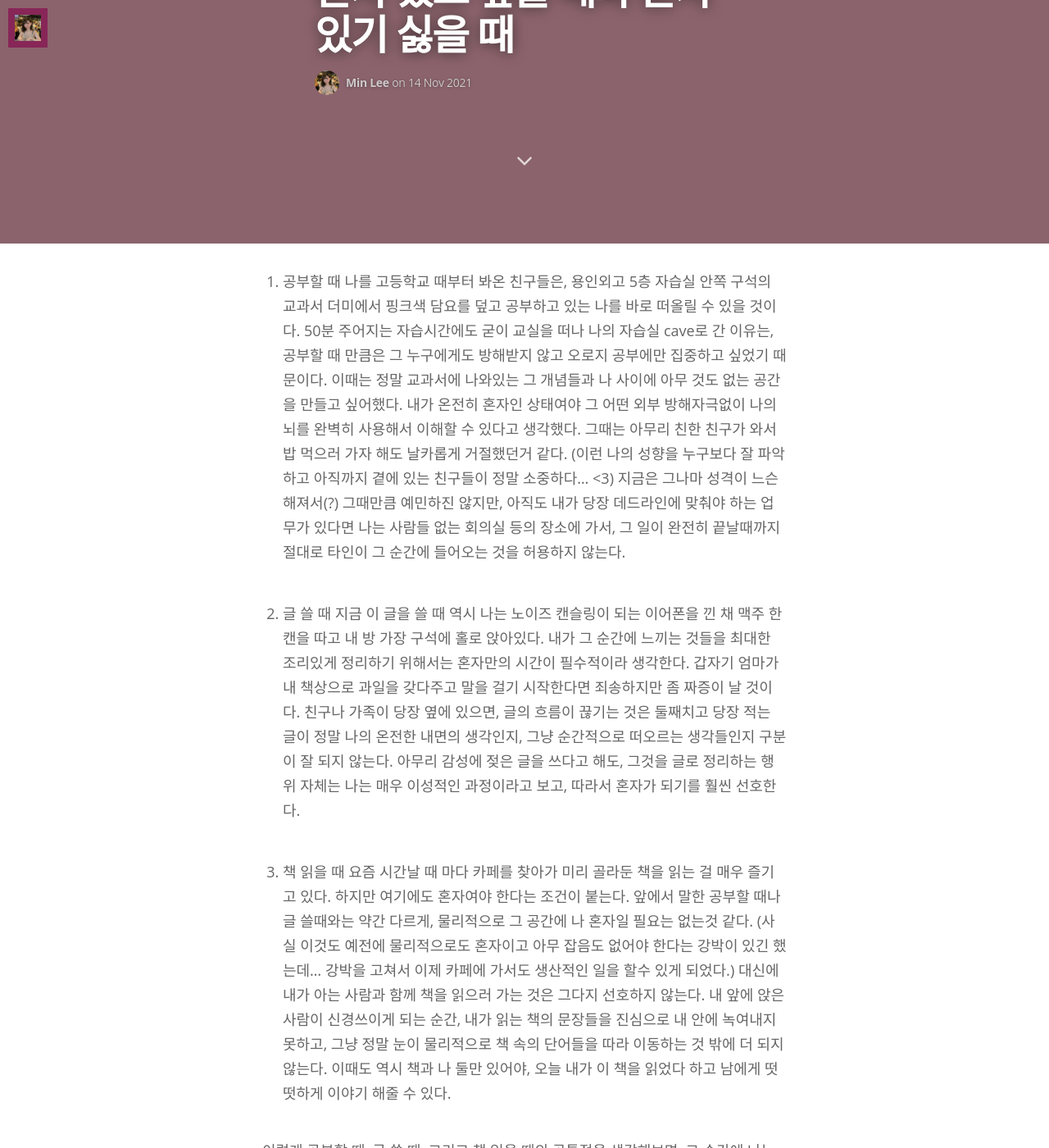
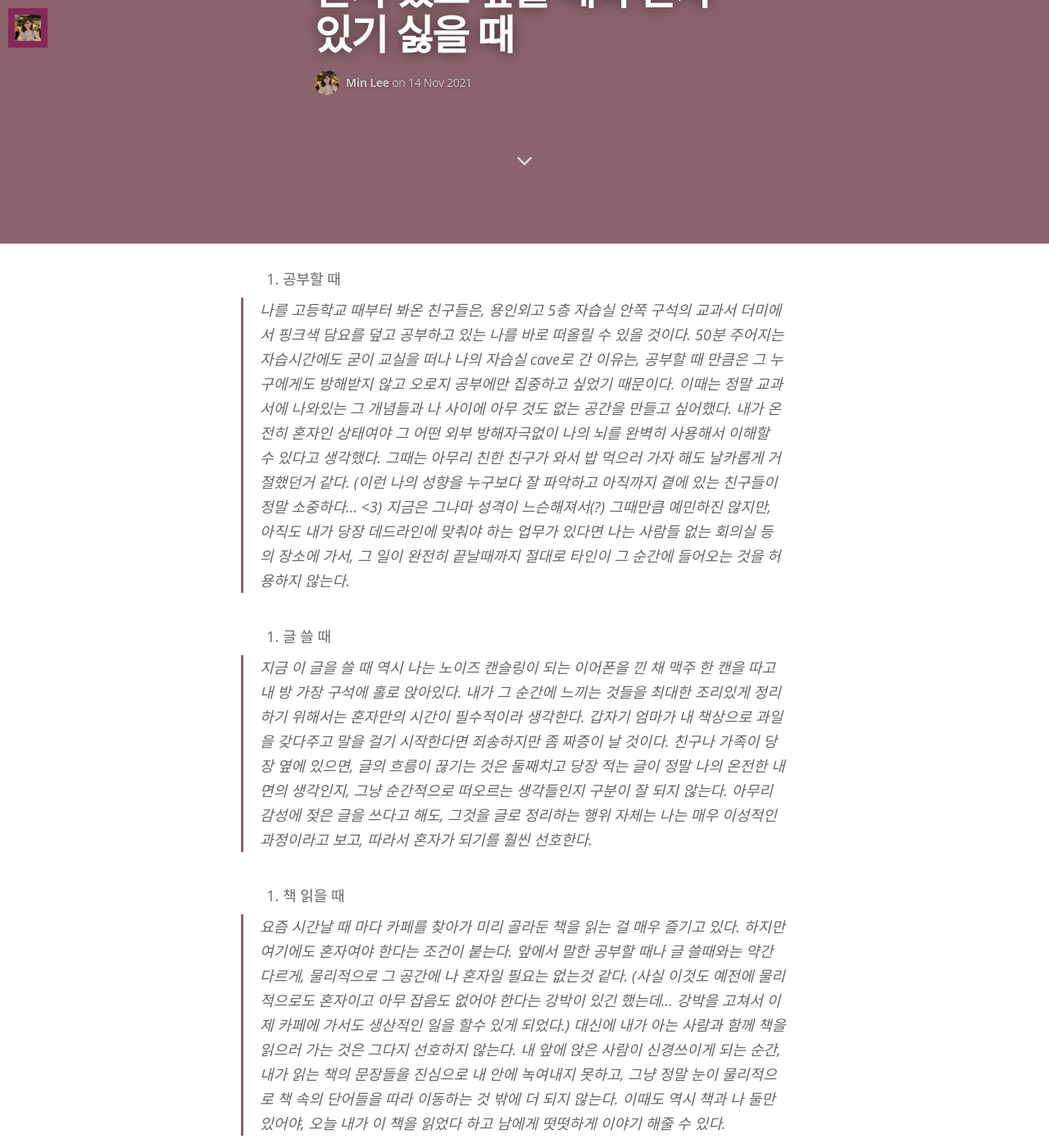
Before and after one commit to minniie/minniie.github.io, a Jekyll site: the page built from _posts/2021-11-14-post6.markdown, in a window 1280 px wide and 1400 px high, scrolled down 1103 px. Shown: the whole window at 82% size. Built offline with Jekyll 4.4.1, drawn with Linux system fonts in a browser that asks for light colours; nearby versions of some CDN libraries; some web fonts are replaced; some of the changed text lies outside the part shown.

Commit message:
Update 2021-11-14-post6.markdown

```diff
--- a/_posts/2021-11-14-post6.markdown
+++ b/_posts/2021-11-14-post6.markdown
@@ -11,25 +11,30 @@ image: /assets/article_images/2021-11-14-post6/wallpaper.jpeg
 
 내가 언제 혼자 있고 싶어하고, 언제 혼자 있기 싫어하는지 생각해보았다. 아직 명확한 답은 아니겠지만 그래도 나름대로 내린 결론은, 나는 나의 “이성”을 자극하는 순간들에는 혼자 있고 싶어하고, 반면에 나의 “감성”을 자극하는 순간들에는 혼자 있기 싫어한다는 것이다.
 
-[이성을 자극하는 순간들에는 혼자 있고 싶다]
+<span style="color:#872657; font-weight:bold;">이성을 자극하는 순간들에는 혼자 있고 싶다</span>
 
 1. 공부할 때
-나를 고등학교 때부터 봐온 친구들은, 용인외고 5층 자습실 안쪽 구석의 교과서 더미에서 핑크색 담요를 덮고 공부하고 있는 나를 바로 떠올릴 수 있을 것이다. 50분 주어지는 자습시간에도 굳이 교실을 떠나 나의 자습실 cave로 간 이유는, 공부할 때 만큼은 그 누구에게도 방해받지 않고 오로지 공부에만 집중하고 싶었기 때문이다. 이때는 정말 교과서에 나와있는 그 개념들과 나 사이에 아무 것도 없는 공간을 만들고 싶어했다. 내가 온전히 혼자인 상태여야 그 어떤 외부 방해자극없이 나의 뇌를 완벽히 사용해서 이해할 수 있다고 생각했다. 그때는 아무리 친한 친구가 와서 밥 먹으러 가자 해도 날카롭게 거절했던거 같다. (이런 나의 성향을 누구보다 잘 파악하고 아직까지 곁에 있는 친구들이 정말 소중하다… <3) 지금은 그나마 성격이 느슨해져서(?) 그때만큼 예민하진 않지만, 아직도 내가 당장 데드라인에 맞춰야 하는 업무가 있다면 나는 사람들 없는 회의실 등의 장소에 가서, 그 일이 완전히 끝날때까지 절대로 타인이 그 순간에 들어오는 것을 허용하지 않는다.
+
+>나를 고등학교 때부터 봐온 친구들은, 용인외고 5층 자습실 안쪽 구석의 교과서 더미에서 핑크색 담요를 덮고 공부하고 있는 나를 바로 떠올릴 수 있을 것이다. 50분 주어지는 자습시간에도 굳이 교실을 떠나 나의 자습실 cave로 간 이유는, 공부할 때 만큼은 그 누구에게도 방해받지 않고 오로지 공부에만 집중하고 싶었기 때문이다. 이때는 정말 교과서에 나와있는 그 개념들과 나 사이에 아무 것도 없는 공간을 만들고 싶어했다. 내가 온전히 혼자인 상태여야 그 어떤 외부 방해자극없이 나의 뇌를 완벽히 사용해서 이해할 수 있다고 생각했다. 그때는 아무리 친한 친구가 와서 밥 먹으러 가자 해도 날카롭게 거절했던거 같다. (이런 나의 성향을 누구보다 잘 파악하고 아직까지 곁에 있는 친구들이 정말 소중하다… <3) 지금은 그나마 성격이 느슨해져서(?) 그때만큼 예민하진 않지만, 아직도 내가 당장 데드라인에 맞춰야 하는 업무가 있다면 나는 사람들 없는 회의실 등의 장소에 가서, 그 일이 완전히 끝날때까지 절대로 타인이 그 순간에 들어오는 것을 허용하지 않는다.
 
 2. 글 쓸 때
-지금 이 글을 쓸 때 역시 나는 노이즈 캔슬링이 되는 이어폰을 낀 채 맥주 한 캔을 따고 내 방 가장 구석에 홀로 앉아있다. 내가 그 순간에 느끼는 것들을 최대한 조리있게 정리하기 위해서는 혼자만의 시간이 필수적이라 생각한다. 갑자기 엄마가 내 책상으로 과일을 갖다주고 말을 걸기 시작한다면 죄송하지만 좀 짜증이 날 것이다. 친구나 가족이 당장 옆에 있으면, 글의 흐름이 끊기는 것은 둘째치고 당장 적는 글이 정말 나의 온전한 내면의 생각인지, 그냥 순간적으로 떠오르는 생각들인지 구분이 잘 되지 않는다. 아무리 감성에 젖은 글을 쓰다고 해도, 그것을 글로 정리하는 행위 자체는 나는 매우 이성적인 과정이라고 보고, 따라서 혼자가 되기를 훨씬 선호한다.
+
+>지금 이 글을 쓸 때 역시 나는 노이즈 캔슬링이 되는 이어폰을 낀 채 맥주 한 캔을 따고 내 방 가장 구석에 홀로 앉아있다. 내가 그 순간에 느끼는 것들을 최대한 조리있게 정리하기 위해서는 혼자만의 시간이 필수적이라 생각한다. 갑자기 엄마가 내 책상으로 과일을 갖다주고 말을 걸기 시작한다면 죄송하지만 좀 짜증이 날 것이다. 친구나 가족이 당장 옆에 있으면, 글의 흐름이 끊기는 것은 둘째치고 당장 적는 글이 정말 나의 온전한 내면의 생각인지, 그냥 순간적으로 떠오르는 생각들인지 구분이 잘 되지 않는다. 아무리 감성에 젖은 글을 쓰다고 해도, 그것을 글로 정리하는 행위 자체는 나는 매우 이성적인 과정이라고 보고, 따라서 혼자가 되기를 훨씬 선호한다.
 
 3. 책 읽을 때
-요즘 시간날 때 마다 카페를 찾아가 미리 골라둔 책을 읽는 걸 매우 즐기고 있다. 하지만 여기에도 혼자여야 한다는 조건이 붙는다. 앞에서 말한 공부할 때나 글 쓸때와는 약간 다르게, 물리적으로 그 공간에 나 혼자일 필요는 없는것 같다. (사실 이것도 예전에 물리적으로도 혼자이고 아무 잡음도 없어야 한다는 강박이 있긴 했는데… 강박을 고쳐서 이제 카페에 가서도 생산적인 일을 할수 있게 되었다.) 대신에 내가 아는 사람과 함께 책을 읽으러 가는 것은 그다지 선호하지 않는다. 내 앞에 앉은 사람이 신경쓰이게 되는 순간, 내가 읽는 책의 문장들을 진심으로 내 안에 녹여내지 못하고, 그냥 정말 눈이 물리적으로 책 속의 단어들을 따라 이동하는 것 밖에 더 되지 않는다. 이때도 역시 책과 나 둘만 있어야, 오늘 내가 이 책을 읽었다 하고 남에게 떳떳하게 이야기 해줄 수 있다.
+
+>요즘 시간날 때 마다 카페를 찾아가 미리 골라둔 책을 읽는 걸 매우 즐기고 있다. 하지만 여기에도 혼자여야 한다는 조건이 붙는다. 앞에서 말한 공부할 때나 글 쓸때와는 약간 다르게, 물리적으로 그 공간에 나 혼자일 필요는 없는것 같다. (사실 이것도 예전에 물리적으로도 혼자이고 아무 잡음도 없어야 한다는 강박이 있긴 했는데… 강박을 고쳐서 이제 카페에 가서도 생산적인 일을 할수 있게 되었다.) 대신에 내가 아는 사람과 함께 책을 읽으러 가는 것은 그다지 선호하지 않는다. 내 앞에 앉은 사람이 신경쓰이게 되는 순간, 내가 읽는 책의 문장들을 진심으로 내 안에 녹여내지 못하고, 그냥 정말 눈이 물리적으로 책 속의 단어들을 따라 이동하는 것 밖에 더 되지 않는다. 이때도 역시 책과 나 둘만 있어야, 오늘 내가 이 책을 읽었다 하고 남에게 떳떳하게 이야기 해줄 수 있다.
 
 이렇게 공부할 때, 글 쓸 때, 그리고 책 읽을 때의 공통점을 생각해보면, 그 순간에 나는 매우 이성적인 나만의 zone에 들어가 있고, 내가 하는 행위들로부터 나의 이성이 한층 더 성장하기를 기대하고 있는 순간들이다. 그리고 그때의 나는 혼자인게 편한 것을 넘어 혼자가 아니여서는 안되는 상태로 나를 몰아넣는다. 지금부터는 반대로, 내가 혼자 있기를 너무 싫어하는 감성적인 순간들에 대해 얘기하고자 한다.
 
-[감성을 자극하는 순간들에는 혼자 있기 싫다]
+<span style="color:#872657; font-weight:bold;">감성을 자극하는 순간들에는 혼자 있기 싫다</span>
 
 1. 한강에 갈 때
-요즘 내가 운동을 너무 안하고 집에만 있으니, 주변 사람들이 집 앞 한강에라도 나가서 걸으라고 한다. 충분히 핑계로 들릴수도 있지만, 사실 나는 정말 혼자서 한강에 가고싶지 않다. 그리고 그 이유는 한강이 너무 아름답기 때문이다. 해가 다 지고 난 후의 한강을 보면, 도시의 건물들과 움직이는 차들에서 나오는 노랗고 주황색의 불빛들이 아른아른 거리는데, 나는 이것이 내가 살면서 본 것들 중에 가장 아름다운 장면 중 하나라고 생각한다. 하지만 그런 장면을 혼자 보고 있을 때면, 아름답다 라는 생각 보다는, 이 아름다운 순간에 나 혼자 있지 않고 옆의 누군가와 같이 나누었으면 좋았을걸 이라는 아쉬움의 감정이 더 먼저 든다. 그리고 그 아쉬움이 눈앞의 아름다움보다 더 커져서, 슬프고 공허한 감정이 나를 지배할때도 있다. 같이 걸으면서 내가 보고 느끼는 것 들을 그대로 털어놓을수 있는 사람이 있었으면 좋겠다는 생각이 가장 크게 든다. 그래서 가끔 사람들은 나에게, “집앞이 한강인데 왜 자꾸 한강에 같이 가자고 하냐”고 한다.
+
+>요즘 내가 운동을 너무 안하고 집에만 있으니, 주변 사람들이 집 앞 한강에라도 나가서 걸으라고 한다. 충분히 핑계로 들릴수도 있지만, 사실 나는 정말 혼자서 한강에 가고싶지 않다. 그리고 그 이유는 한강이 너무 아름답기 때문이다. 해가 다 지고 난 후의 한강을 보면, 도시의 건물들과 움직이는 차들에서 나오는 노랗고 주황색의 불빛들이 아른아른 거리는데, 나는 이것이 내가 살면서 본 것들 중에 가장 아름다운 장면 중 하나라고 생각한다. 하지만 그런 장면을 혼자 보고 있을 때면, 아름답다 라는 생각 보다는, 이 아름다운 순간에 나 혼자 있지 않고 옆의 누군가와 같이 나누었으면 좋았을걸 이라는 아쉬움의 감정이 더 먼저 든다. 그리고 그 아쉬움이 눈앞의 아름다움보다 더 커져서, 슬프고 공허한 감정이 나를 지배할때도 있다. 같이 걸으면서 내가 보고 느끼는 것 들을 그대로 털어놓을수 있는 사람이 있었으면 좋겠다는 생각이 가장 크게 든다. 그래서 가끔 사람들은 나에게, “집앞이 한강인데 왜 자꾸 한강에 같이 가자고 하냐”고 한다.
 
 2. 마음이 울렁거리는 노래를 들을 때
-한강에 갈 때와 비슷한 감정으로, 정말 나의 마음 깊은 곳을 자극하는 노래를 발견하면 그것을 혼자서는 절대 듣기 싫다는 생각이 든다. 나는 재즈나 lofi 같은, groovy하면서 몽글거리는 노래들을 좋아한다. 곧 연말이여서 그런지 요즘 제일 좋아하는건 카페에서 흘러 나오는 크리스마스 재즈이다. 요즘은 Spotify에서 이런 내 취향에 맞춰 추천해주는 곡들도 계속 이전과 똑같은 것들만 나와서, Soundcloud에서 mixtape들을 많이 듣고있다. 노래의 첫 10초를 들으면 나는 그 노래가 “내 노래”인지 아닌지를 바로 알 수 있다. 그리고 그것이 나의 감성을 자극하는 노래라고 판정이 되면, 그 노래에 너무 심취해 있으면서도, 마음 속 한켠에서 이러한 나의 세계를 지금 당장 누군가에게 알려주고 공유하고 싶다는 생각이 계속 든다. 그리고 그러지 못한다고 느꼈을때 외롭다. 그래서 내가 혼자라고 느낄 때에는 너무 좋아하는 노래들을 일부러 듣지 않는 버릇이 생겼다.
+
+>한강에 갈 때와 비슷한 감정으로, 정말 나의 마음 깊은 곳을 자극하는 노래를 발견하면 그것을 혼자서는 절대 듣기 싫다는 생각이 든다. 나는 재즈나 lofi 같은, groovy하면서 몽글거리는 노래들을 좋아한다. 곧 연말이여서 그런지 요즘 제일 좋아하는건 카페에서 흘러 나오는 크리스마스 재즈이다. 요즘은 Spotify에서 이런 내 취향에 맞춰 추천해주는 곡들도 계속 이전과 똑같은 것들만 나와서, Soundcloud에서 mixtape들을 많이 듣고있다. 노래의 첫 10초를 들으면 나는 그 노래가 “내 노래”인지 아닌지를 바로 알 수 있다. 그리고 그것이 나의 감성을 자극하는 노래라고 판정이 되면, 그 노래에 너무 심취해 있으면서도, 마음 속 한켠에서 이러한 나의 세계를 지금 당장 누군가에게 알려주고 공유하고 싶다는 생각이 계속 든다. 그리고 그러지 못한다고 느꼈을때 외롭다. 그래서 내가 혼자라고 느낄 때에는 너무 좋아하는 노래들을 일부러 듣지 않는 버릇이 생겼다.
 
 혼자 있고 싶을 때의 나와 혼자 있기 싫을 때의 나에 대해 쓰고 싶었지만, 뭔가 다시 읽어보니 내 강박증들을 세상에 내보임과 동시에 나 외롭다고 찡찡댄 것 아니였나 하는 생각이 든다. 하지만 최근에 “혼자 있는 것”의 본질에 대해 좀 생각해보게 되면서, 무엇보다 나 자신이 혼자라는 느낌을 지금까지 내가 어떻게 받아들여 왔는지 그 혼란을 좀 정리하고 싶었다. 그리고 적고나서 보니 내가 이중인격이 아니라는 확신은 역시 안 든다… 그냥 내 안의 이런 양면성이 나를 더 다양한 색채와 향기를 가진 사람으로 만들어 준다고 믿어야 겠다.
```
